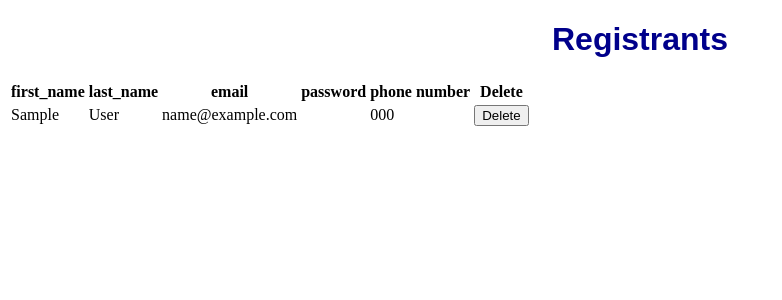
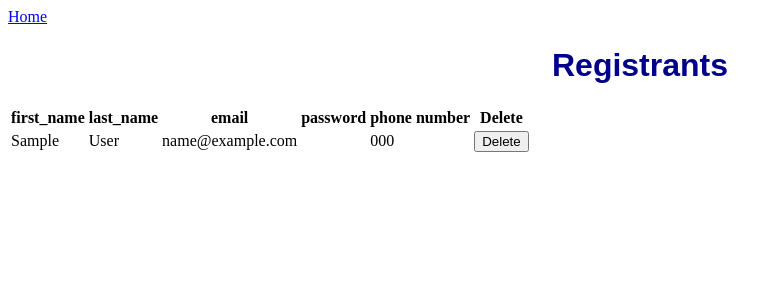
Before and after one commit to IslombekA/Forms, a Flask app: page /registrants in a window 1280 px wide. Shown: the top 300 px of the page, without its empty margins (0-782 px from the left). Run offline with Flask 3, Linux system fonts and the light colour scheme; tables that the repository leaves empty hold one stand-in row (values such as "Sample post"); some libraries are stand-ins or nearby versions.

Commit message:
made a link between index and registrants html files

```diff
--- a/templates/index.html
+++ b/templates/index.html
@@ -2,6 +2,7 @@
 
 {% block body %}
 <div>
+    <a href="/registrants">registrants</a>
     <h1>Fill out this form</h1>
 </div>
 <div>
--- a/templates/registrants.html
+++ b/templates/registrants.html
@@ -1,6 +1,9 @@
 {% extends "layout.html" %}
 
 {% block body %}
+<div>
+    <a href="/">Home</a>
+</div>
 <div>
     <h1>Registrants</h1>
     <table>
```
Also changed, not shown: text.db.
